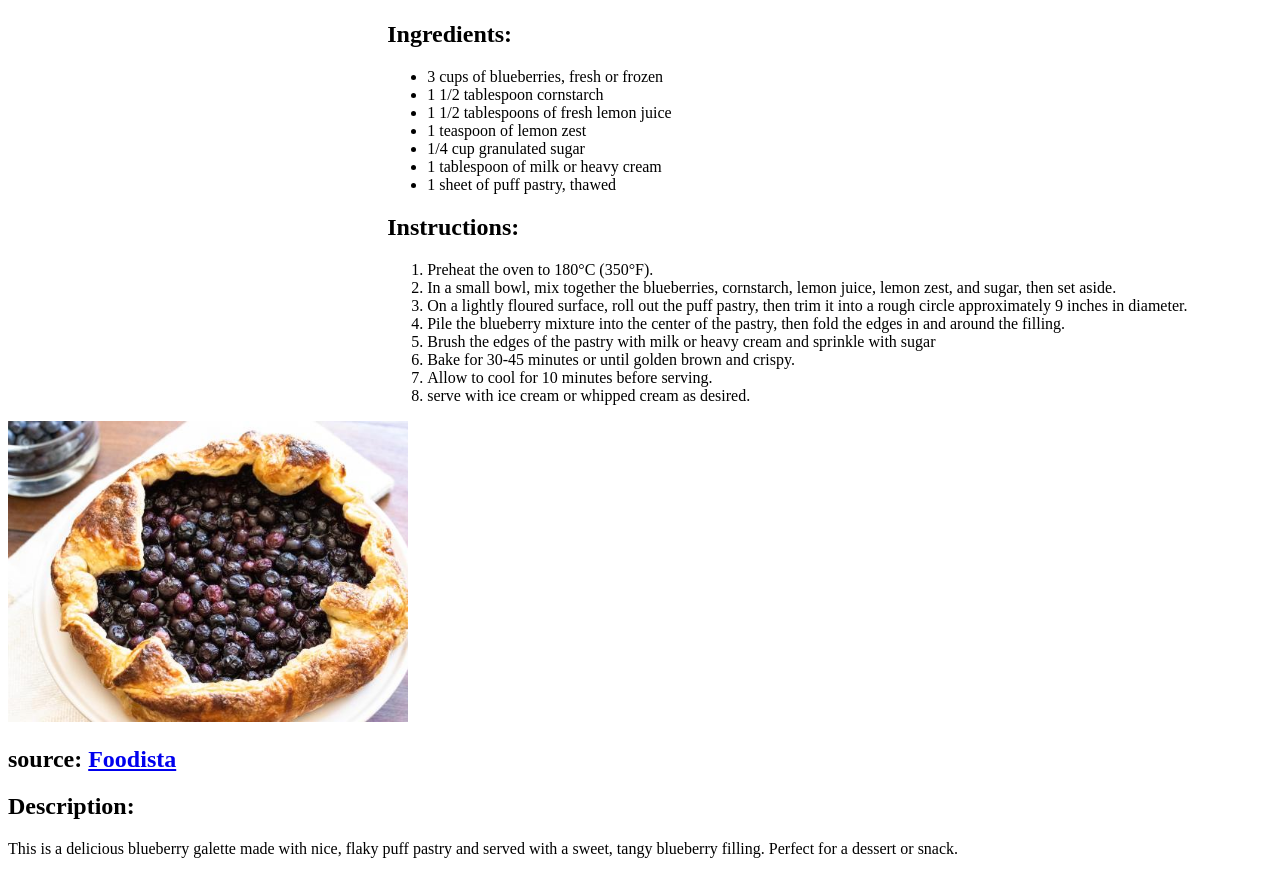
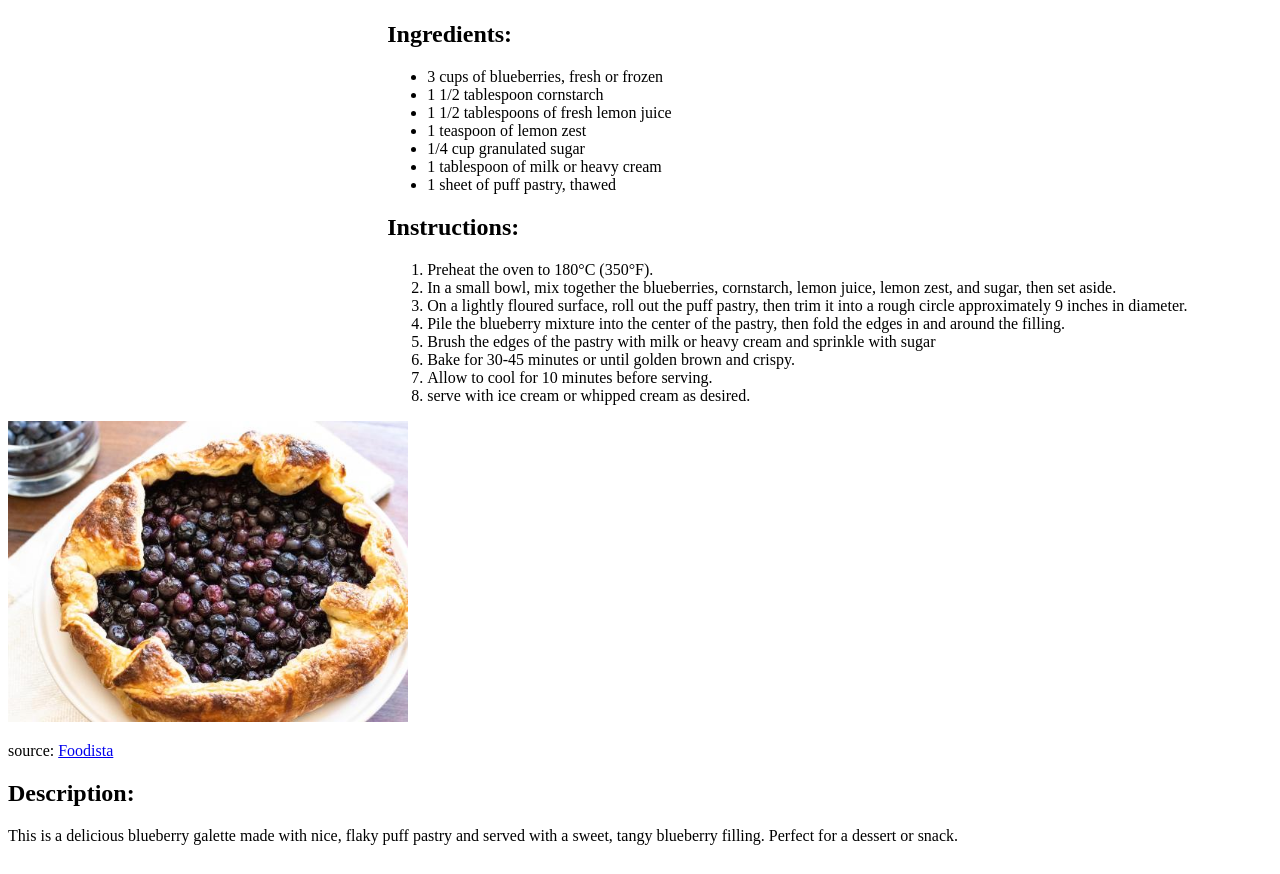
Before and after one commit to ogdenkid/structured-website, a plain HTML site: page index.html in a window 1280 px wide. Shown: the part 79-953 px from the top of the page. Drawn offline with Linux system fonts and the light colour scheme.

Commit message:
made changes to fix document outline.

```diff
--- a/index.html
+++ b/index.html
@@ -17,6 +17,7 @@
 </head>
 
 <body>
+
   <header>
     <h1>puff pastry blueberry Galette</h1>
   </header>
@@ -33,6 +34,7 @@
           <li>1 sheet of puff pastry, thawed</li>
         </ul>
 
+
       <h2>Instructions:</h2>
         <ol>
           <li>Preheat the oven to 180°C (350°F).</li>
@@ -48,7 +50,7 @@
 
     <section name="image">
       <img src="puff pastry15 (1 of 1).jpg" alt="Blueberry Galette" width="400">
-      <h2>source: <a href="https://www.foodista.com/recipe/GQHP6JVJ/puff-pastry-blueberry-galette">Foodista</a></h2>
+      <p>source: <a href="https://www.foodista.com/recipe/GQHP6JVJ/puff-pastry-blueberry-galette">Foodista</a></p>
 
       <h2>Description:</h2>
       <p>This is a delicious blueberry galette made with nice, flaky puff pastry and served with a sweet, tangy blueberry filling. Perfect for a dessert or snack.</p>
```
